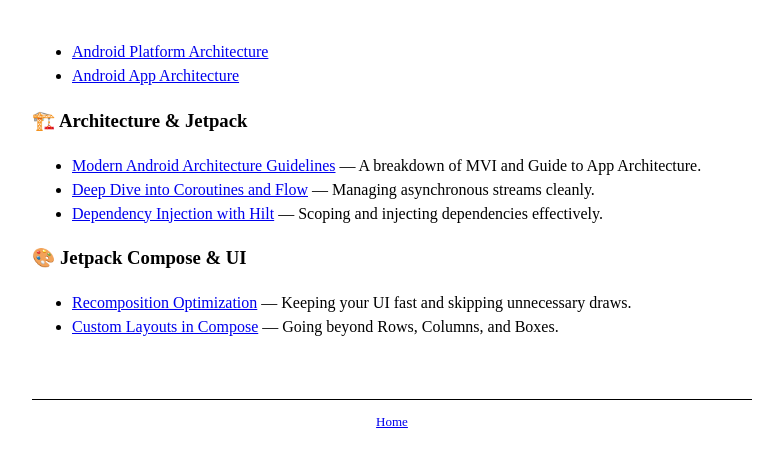
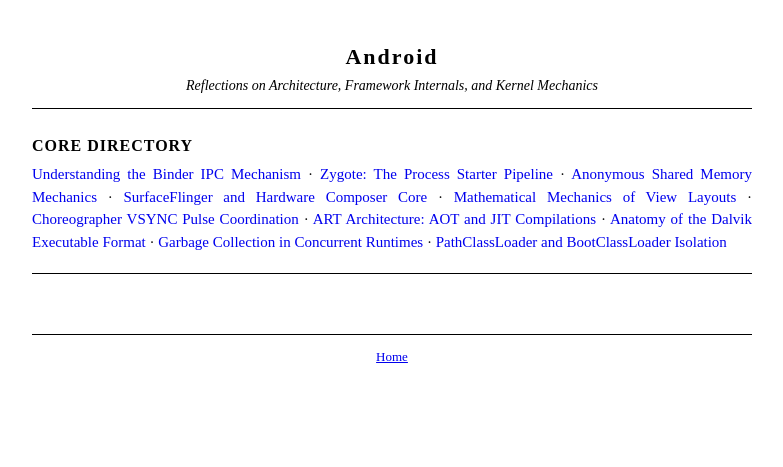
Before and after one commit to michaelrobertobrien/engineering-android, a Jekyll site: the page built from index.md, in a window 1280 px wide. Shown: the top 467 px of the page, without its empty margins (248-1031 px from the left). Built offline with Jekyll 4.4.1, drawn with Linux system fonts in a browser that asks for light colours.

Commit message:
Update index.md

```diff
--- a/index.md
+++ b/index.md
@@ -1,16 +1,24 @@
 ---
 layout: default
-title: engineering-android Index
+title: engineering-android
 ---
 
-* [Android Platform Architecture](platform/architecture)
-* [Android App Architecture](app/architecture)
+<h1>Android</h1>
+<div class="subheader">Reflections on Architecture, Framework Internals, and Kernel Mechanics</div>
+<hr>
 
-### 🏗️ Architecture & Jetpack
-* [Modern Android Architecture Guidelines](architecture/maa-guidelines) — A breakdown of MVI and Guide to App Architecture.
-* [Deep Dive into Coroutines and Flow](architecture/coroutines-flow) — Managing asynchronous streams cleanly.
-* [Dependency Injection with Hilt](architecture/hilt-di) — Scoping and injecting dependencies effectively.
+<div class="section-title">Core Directory</div>
+<div class="link-matrix">
+    <a href="/framework/binder-ipc.html">Understanding the Binder IPC Mechanism</a> ·
+    <a href="/framework/zygote-process.html">Zygote: The Process Starter Pipeline</a> ·
+    <a href="/framework/ashmem.html">Anonymous Shared Memory Mechanics</a> ·
+    <a href="/ui/surface-flinger.html">SurfaceFlinger and Hardware Composer Core</a> ·
+    <a href="/ui/view-lifecycle.html">Mathematical Mechanics of View Layouts</a> ·
+    <a href="/ui/choreographer.html">Choreographer VSYNC Pulse Coordination</a> ·
+    <a href="/runtime/art-vs-dalvik.html">ART Architecture: AOT and JIT Compilations</a> ·
+    <a href="/runtime/dex-format.html">Anatomy of the Dalvik Executable Format</a> ·
+    <a href="/runtime/garbage-collection.html">Garbage Collection in Concurrent Runtimes</a> ·
+    <a href="/runtime/class-loading.html">PathClassLoader and BootClassLoader Isolation</a>
+</div>
 
-### 🎨 Jetpack Compose & UI
-* [Recomposition Optimization](ui/recomposition-performance) — Keeping your UI fast and skipping unnecessary draws.
-* [Custom Layouts in Compose](ui/custom-layouts) — Going beyond Rows, Columns, and Boxes.
+<hr>
```
